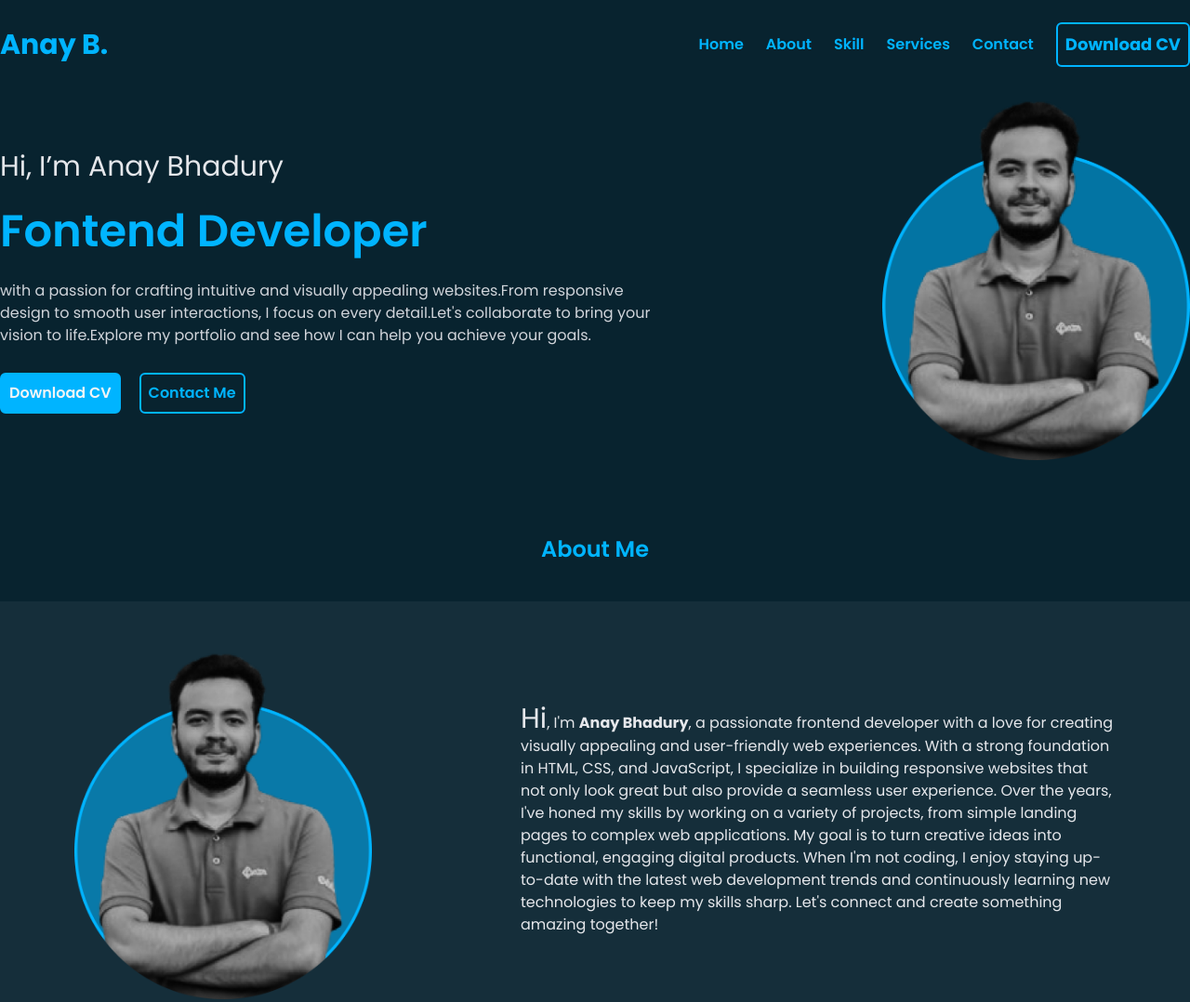
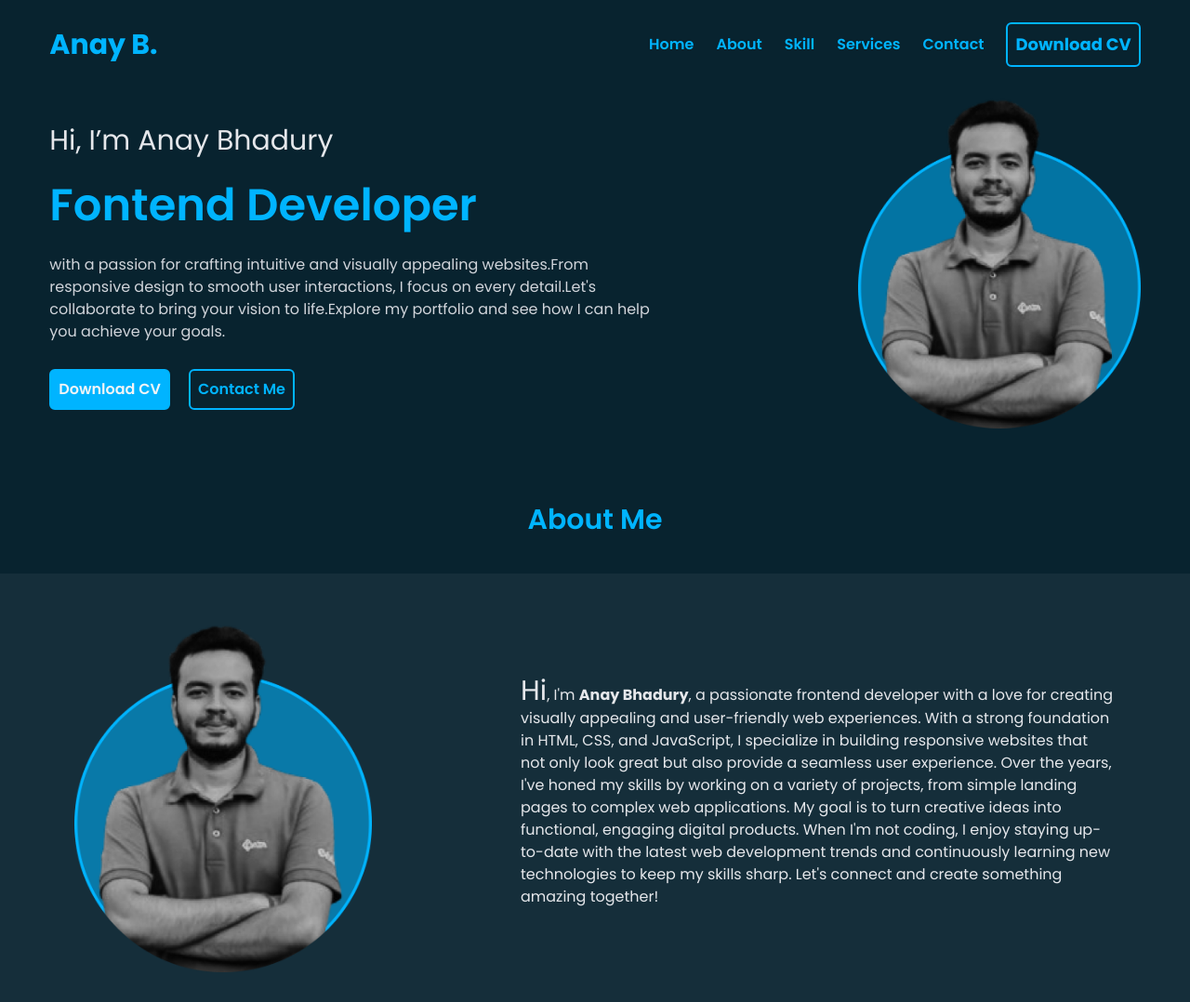
Before and after one commit to anaybhadury/dev-portfolio-repo, a plain HTML site: page index.html in a window 1280 px wide. Shown: the top 1078 px of the page at 93% size. Drawn offline with nearby package versions, Linux system fonts and the light colour scheme.

Commit message:
about me section responsive

```diff
--- a/index.html
+++ b/index.html
@@ -41,17 +41,17 @@
     <header class="">
         <section class="container mx-auto ">
             <!-- navbar section start -->
-            <nav class="flex justify-between md:pt-6 w-11/12 md:w-full pt-4 items-center mx-auto mb-5 ">
+            <nav class="flex justify-between md:pt-6 w-11/12 pt-4 items-center mx-auto mb-5 ">
                 <div class="">
                     <h1 class="text-3xl font-bold text-primary-color">Anay B.</h1>
                 </div>
                 <div class="flex justify-center items-center">
                     <ul class="md:flex md:gap-6 text-primary-color hidden">
-                        <li class="text-md font-semibold">Home</li>
-                        <li class="text-md font-semibold">About</li>
-                        <li class="text-md font-semibold">Skill</li>
-                        <li class="text-md font-semibold">Services</li>
-                        <li class="text-md font-semibold">Contact</li>
+                        <li class="text-md font-semibold"><a href="">Home</a></li>
+                        <li class="text-md font-semibold"><a href="">About</a></li>
+                        <li class="text-md font-semibold"><a href="">Skill</a></li>
+                        <li class="text-md font-semibold"><a href="">Services</a></li>
+                        <li class="text-md font-semibold"><a href="">Contact</a></li>
                     </ul>
                     <button class="md:px-2 md:py-2 rounded-md border-2 border-primary-color bg-transparent font-bold text-lg md:ml-6 text-primary-color hidden md:block">Download CV</button>
                 </div>
@@ -62,7 +62,7 @@
             <!-- navbar section end -->
 
             <!-- banner section start -->
-            <div class="flex justify-between items-center flex-col-reverse md:flex-row md:w-full w-11/12 mx-auto">
+            <div class="flex justify-between items-center flex-col-reverse md:flex-row w-11/12 mx-auto">
                 <div>
                     <h3 class="md:text-3xl text-2xl mt-5 text-gray-200 md:mb-7 mb-4">Hi, I’m Anay Bhadury</h3>
                     <h1 class="md:text-5xl text-3xl font-semibold text-primary-color md:mb-7 mb-4">Fontend Developer</h1>
@@ -85,13 +85,13 @@
 
     <main class="">
         <!-- about me section start -->
-        <section class="container mx-auto md:w-full w-11/12 ">
-            <h1 class="text-primary-color text-2xl font-semibold text-center md:mt-20 md:mb-10">About Me</h1>
-            <div class="bg-[#FFFFFF0D] flex justify-around items-center md:py-10">
-                <div class="md:w-3/12">
+        <section class="container mx-auto  ">
+            <h1 class="text-primary-color text-3xl font-semibold text-center md:mt-20 md:mb-10 mt-10 mb-10">About Me</h1>
+            <div class="bg-[#FFFFFF0D] flex flex-col md:flex-row justify-around items-center md:py-10">
+                <div class="md:w-4/12 xl:w-3/12 w-11/12">
                     <img src="./assets/main-photo.png" alt="">
                 </div>
-                <div class="w-1/2 text-gray-200">
+                <div class="md:w-1/2 text-gray-200 w-11/12">
                     <p><span class="text-3xl inline-block">Hi</span>, I'm <b>Anay Bhadury</b>, a passionate frontend developer with a love for creating visually appealing and user-friendly web experiences. With a strong foundation in HTML, CSS, and JavaScript, I specialize in building responsive websites that not only look great but also provide a seamless user experience.
                     Over the years, I've honed my skills by working on a variety of projects, from simple landing pages to complex web applications. My goal is to turn creative ideas into functional, engaging digital products.
                     When I'm not coding, I enjoy staying up-to-date with the latest web development trends and continuously learning new technologies to keep my skills sharp.
```
